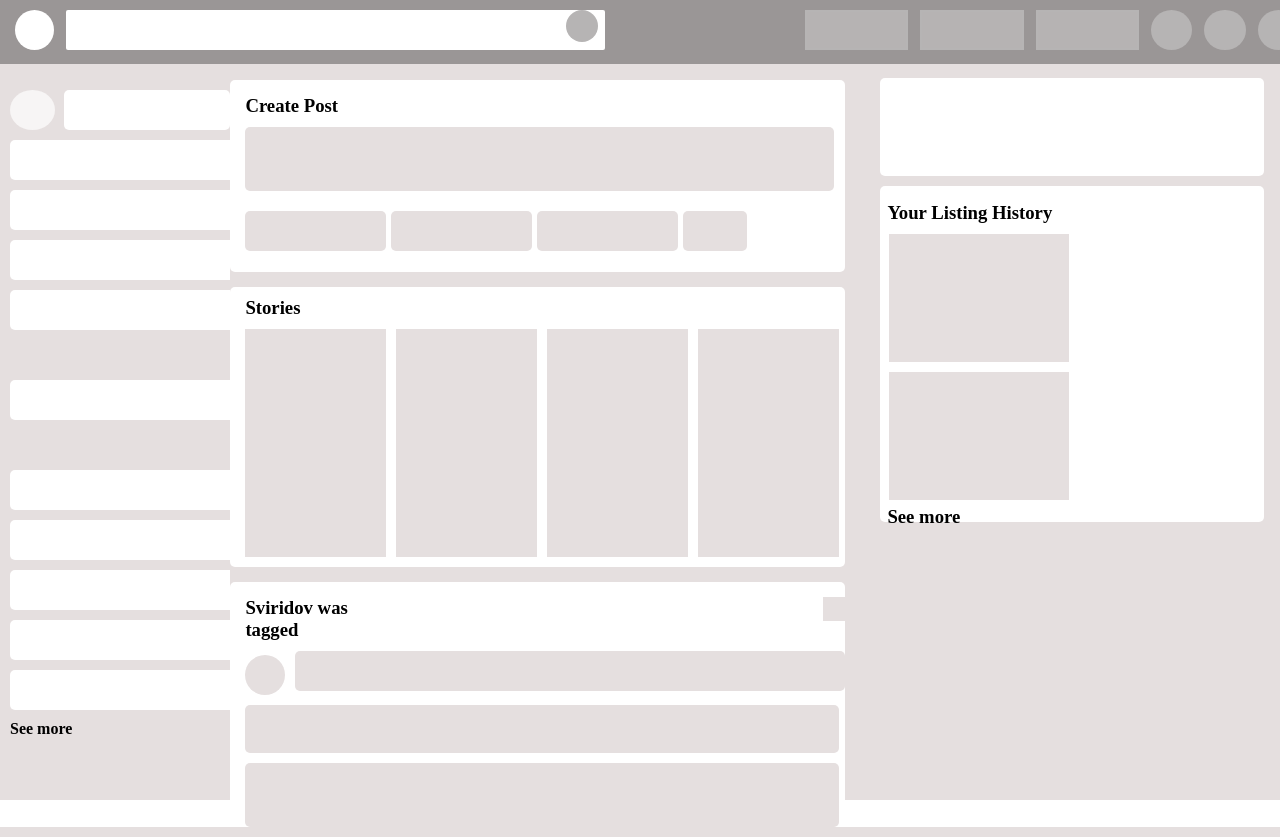
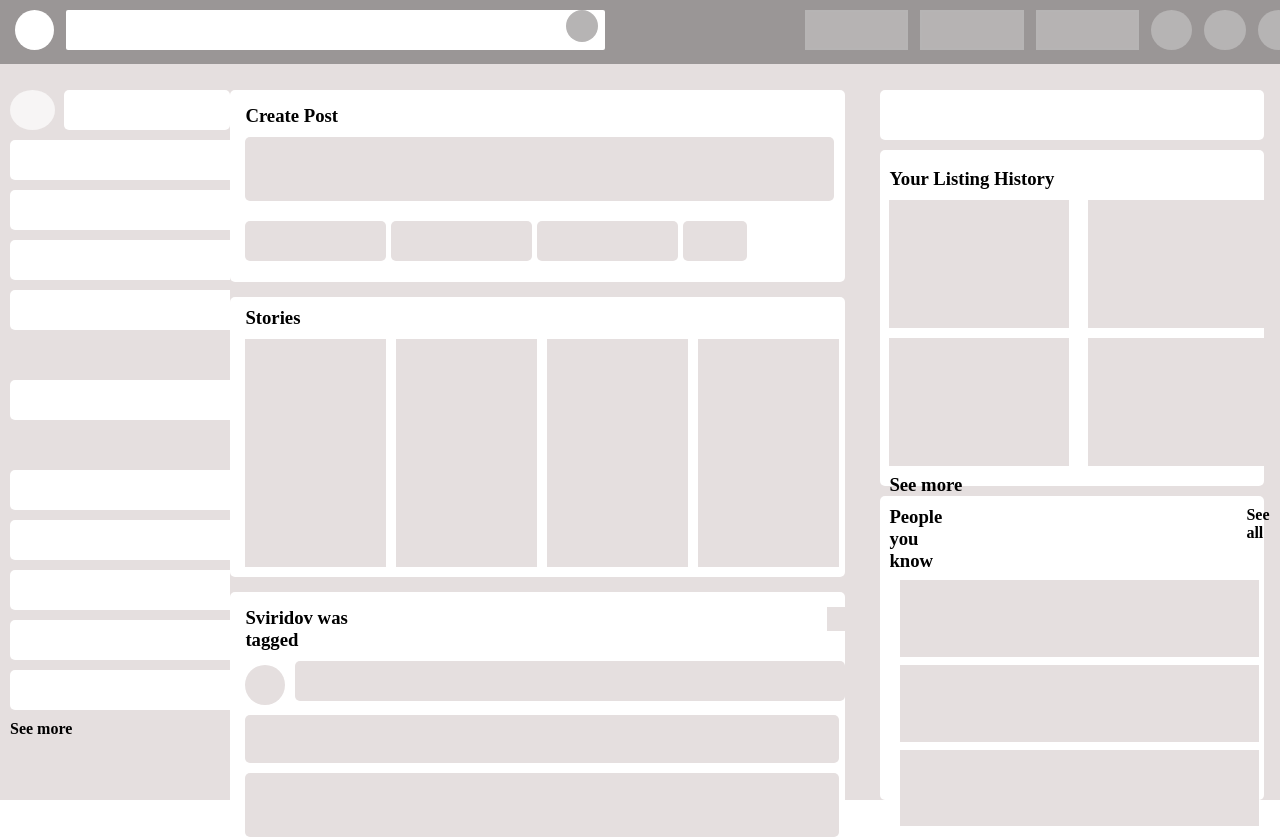
Before and after one commit to Mainfors/Mainfors.github.io, a PHP site: page /sviv/index.html in a window 1280 px wide. Run offline with PHP 8.4, Linux system fonts and the light colour scheme.

Commit message:
Add files via upload

```diff
--- a/sviv/css/style.css
+++ b/sviv/css/style.css
@@ -129,7 +129,7 @@
 .main{
 display: flex;
 flex-direction: column;
-padding-top: 80px;
+padding-top: 90px;
 background-color: rgb(229, 223, 223);
 width: 50vw;
 
@@ -212,7 +212,6 @@
 }
 
 .mal{
-    float: right;
      background-color: rgb(229, 223, 223);
      width: 3vh;
      height: 3vh;
@@ -221,7 +220,7 @@
 .txr{
     display: flex;
     flex-direction: row;
-    gap: 34vw;
+    gap: 36vw;
     padding-top: 15px;
 }
 
@@ -243,7 +242,7 @@
 .dlin{
     background-color: rgb(229, 223, 223);
      border-radius: 5px;
-     width: 43vw;
+     width: 43.2vw;
      height: 5vh;
 }
 
@@ -264,7 +263,7 @@
 }
 
 .rgth{
-padding-top: 78px;
+padding-top: 90px;
 background-color: rgb(229, 223, 223);
 width: 32vw;
 display: flex;
@@ -303,11 +302,50 @@
 }
 
 .second{
-    max-width: 15vw;
-    float: right;
+    display: flex;
+    flex-direction: column;
+    max-width:15vw;
+    padding-left: 9px;
+    padding-top: 10px;
+    gap: 10px;
 }
 
 .rt{
-    padding-top: 6px;
-    padding-left: 7px;
+    padding-top: 8px;
+    padding-left: 9px;
 }
+
+.qwet{
+    display: flex;
+    flex-direction: row;
+    gap: 10px;
+}
+
+.niz{
+    background-color: white;
+    border-radius: 5px;
+    width: 30vw;
+    height: 38vh;
+}
+
+.ryad{
+    display: flex;
+    flex-direction: row;
+    gap: 38vh;
+    padding-top: 10px;
+    padding-left: 9px;
+}
+
+.mid{
+    display: flex;
+    flex-direction: column;
+    gap: 8px;
+    padding-left: 20px;
+    padding-top: 8px;
+}
+
+.verx{
+background-color: rgb(229, 223, 223);
+width: 28vw;
+height: 9.6vh;
+}
--- a/sviv/index.html
+++ b/sviv/index.html
@@ -91,16 +91,30 @@
     <div class="kvad">
         <div class="tx"> <h3 class="rt"> Your Listing History</h3>
         </div>
+        <div class="qwet">
         <div class="first">
             <div class="derty"></div>
             <div class="derty"></div>
         </div>
-        <h3 class="rt">See more</h3>
         <div class="second">
             <div class="derty"></div>
             <div class="derty"></div>
         </div>
+        </div>
+        <h3 class="rt">See more</h3>
     </div>
+    <div class="niz">
+        <div class="ryad">
+            <h3>People you know</h3>
+            <h4> See all</h4>
+        </div>
+        <div class="mid">
+        <div class="verx"></div>
+        <div class="verx"></div>
+        <div class="verx"></div>
+        </div>
+    </div>
+
  </aside>
 </body>
 </html>
```
